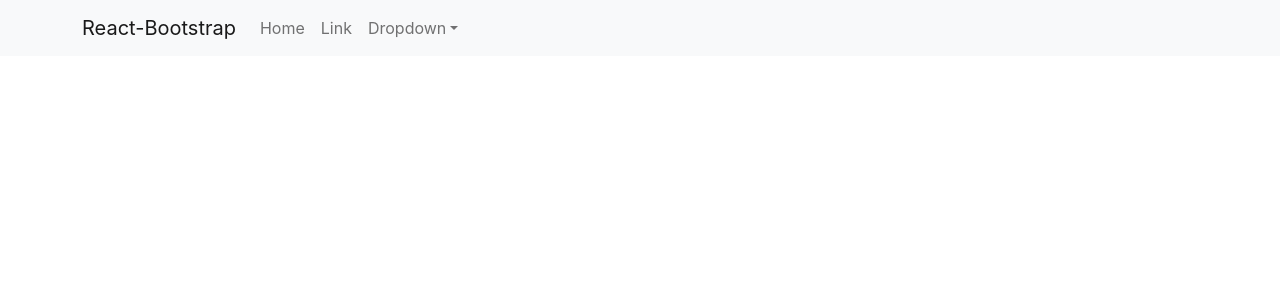
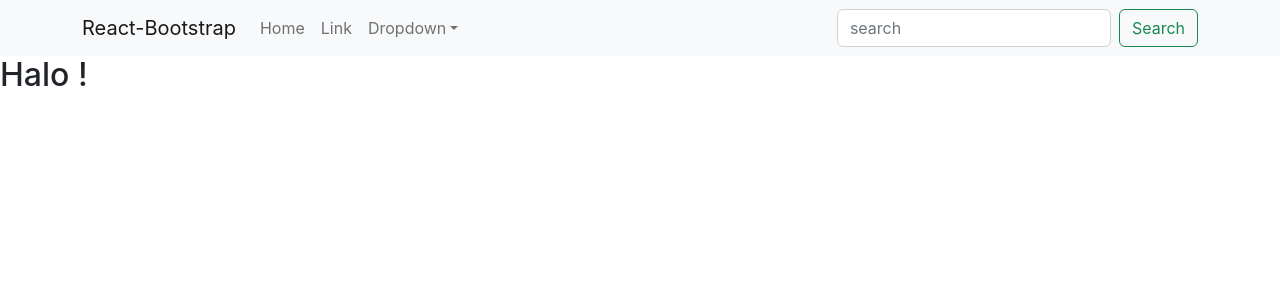
Before and after one commit to tangguhriyadi/react-cashier, a React (Create React App) app: page / in a window 1280 px wide. Shown: the top 300 px of the page. Built offline with nearby package versions, Linux system fonts and the light colour scheme.

Commit message:
add navbar, install sweetalert + axios

```diff
--- a/package.json
+++ b/package.json
@@ -6,11 +6,13 @@
     "@testing-library/jest-dom": "^5.16.4",
     "@testing-library/react": "^13.3.0",
     "@testing-library/user-event": "^13.5.0",
+    "axios": "^0.27.2",
     "bootstrap": "^5.2.0-beta1",
     "react": "^18.2.0",
     "react-bootstrap": "^2.4.0",
     "react-dom": "^18.2.0",
     "react-scripts": "5.0.1",
+    "sweetalert": "^2.1.2",
     "web-vitals": "^2.1.4"
   },
   "scripts": {
--- a/src/App.js
+++ b/src/App.js
@@ -1,36 +1,12 @@
-import React from 'react';
-import Container from 'react-bootstrap/Container';
-import Nav from 'react-bootstrap/Nav';
-import Navbar from 'react-bootstrap/Navbar';
-import NavDropdown from 'react-bootstrap/NavDropdown';
+//import React from 'react';
+import NavbarComp from './components/navbar'
 
 
 function App() {
   return (
     <div className="App">
-     <Navbar bg="light" expand="lg">
-      <Container>
-        <Navbar.Brand href="#home">React-Bootstrap</Navbar.Brand>
-        <Navbar.Toggle aria-controls="basic-navbar-nav" />
-        <Navbar.Collapse id="basic-navbar-nav">
-          <Nav className="me-auto">
-            <Nav.Link href="#home">Home</Nav.Link>
-            <Nav.Link href="#link">Link</Nav.Link>
-            <NavDropdown title="Dropdown" id="basic-nav-dropdown">
-              <NavDropdown.Item href="#action/3.1">Action</NavDropdown.Item>
-              <NavDropdown.Item href="#action/3.2">
-                Another action
-              </NavDropdown.Item>
-              <NavDropdown.Item href="#action/3.3">Something</NavDropdown.Item>
-              <NavDropdown.Divider />
-              <NavDropdown.Item href="#action/3.4">
-                Separated link
-              </NavDropdown.Item>
-            </NavDropdown>
-          </Nav>
-        </Navbar.Collapse>
-      </Container>
-    </Navbar>
+     <NavbarComp />
+     <h2>Halo !</h2>
     </div>
   );
 }
--- /dev/null
+++ b/src/components/navbar.js
@@ -0,0 +1,41 @@
+import Container from 'react-bootstrap/Container';
+import Nav from 'react-bootstrap/Nav';
+import Navbar from 'react-bootstrap/Navbar';
+import NavDropdown from 'react-bootstrap/NavDropdown';
+import Form from 'react-bootstrap/Form';
+import Button from 'react-bootstrap/Button';
+
+function NavbarComp() {
+    return (
+
+       <Navbar bg="light" expand="lg">
+        <Container>
+          <Navbar.Brand href="#home">React-Bootstrap</Navbar.Brand>
+          <Navbar.Toggle aria-controls="basic-navbar-nav" />
+          <Navbar.Collapse id="basic-navbar-nav">
+            <Nav className="me-auto">
+              <Nav.Link href="#home">Home</Nav.Link>
+              <Nav.Link href="#link">Link</Nav.Link>
+              <NavDropdown title="Dropdown" id="basic-nav-dropdown">
+                <NavDropdown.Item href="#action/3.1">Action</NavDropdown.Item>
+                <NavDropdown.Item href="#action/3.2">
+                  Another action
+                </NavDropdown.Item>
+                <NavDropdown.Item href="#action/3.3">Something</NavDropdown.Item>
+                <NavDropdown.Divider />
+                <NavDropdown.Item href="#action/3.4">
+                  Separated link
+                </NavDropdown.Item>
+              </NavDropdown>
+            </Nav>
+            <Form className="d-flex">
+                <Form.Control  type="text" placeholder="search" className="me-sm-2" />
+                <Button variant="outline-success">Search</Button>
+            </Form>
+          </Navbar.Collapse>
+        </Container>
+      </Navbar>
+
+    );
+  }
+  export default NavbarComp;
```
Also changed, not shown: src/components/navbar.css (added), 1 other file (tests, documents, lock files or other folders).
